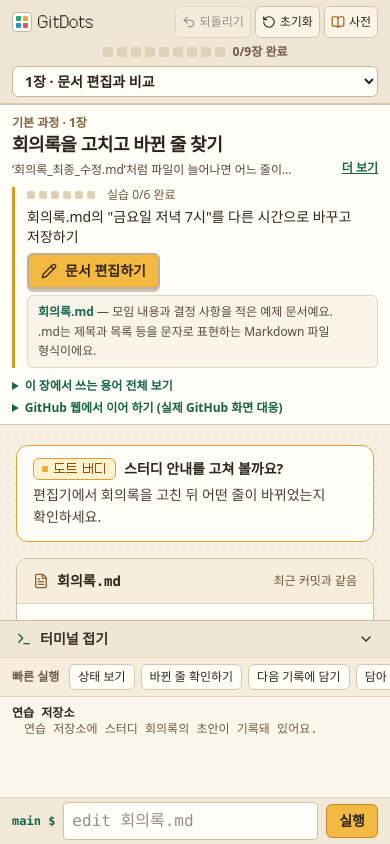
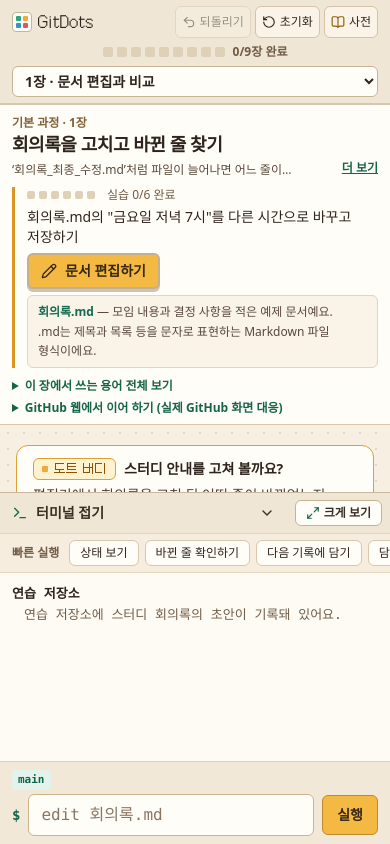
Before and after one commit to flybywind2/git-pixel-dots, a React (Vite) app: page /#/chapter/1 in a window 390 px wide. Both pictures are taken after a click on the button "직접 입력해 보기". Built offline with nearby package versions, Linux system fonts and the light colour scheme.

Commit message:
Enlarge interactive terminal dock with tall toggle and wider input

```diff
--- a/src/components/TerminalDock.tsx
+++ b/src/components/TerminalDock.tsx
@@ -1,5 +1,5 @@
 import { useEffect, useMemo, useRef, useState, type KeyboardEvent } from 'react';
-import { Check, ChevronDown, ChevronUp, Terminal } from 'lucide-react';
+import { Check, ChevronDown, ChevronUp, Maximize2, Minimize2, Terminal } from 'lucide-react';
 import { STAGE_MAP, getCommandAutocomplete, isPracticeCommand, isStepCompleted } from '../engine';
 import { DOCUMENT_SAVE_LABEL } from '../engine/documentDiff';
 import { usePixelStore } from '../store/usePixelStore';
@@ -23,6 +23,7 @@ export function TerminalDock() {
   const runCommand = usePixelStore((state) => state.runCommand);
   const notice = usePixelStore((state) => state.notice);
   const [open, setOpen] = useState(false);
+  const [tall, setTall] = useState(false);
   const [input, setInput] = useState('');
   const [focused, setFocused] = useState(false);
   const [dismissed, setDismissed] = useState(false);
@@ -117,23 +118,49 @@ export function TerminalDock() {
   }
 
   return (
-    <section aria-label="실습 터미널" data-expanded={open || undefined} className={`terminal-dock relative z-10 flex shrink-0 flex-col border-t border-[#CBB99C] bg-[#FBF6EC] ${open ? 'h-[min(44%,14rem)] lg:h-[min(38%,12rem)]' : ''}`}>
+    <section
+      aria-label="실습 터미널"
+      data-expanded={open || undefined}
+      data-size={open ? (tall ? 'tall' : 'default') : 'closed'}
+      className={`terminal-dock relative z-10 flex shrink-0 flex-col border-t border-[#CBB99C] bg-[#FBF6EC] ${
+        open
+          ? tall
+            ? 'h-[min(72%,40rem)] lg:h-[min(72%,44rem)]'
+            : 'h-[min(46%,22rem)] sm:h-[min(46%,24rem)] lg:h-[min(46%,25rem)]'
+          : ''
+      }`}
+    >
       <div className="flex min-h-0 flex-1 flex-col">
+        <div className={`terminal-header flex shrink-0 items-center bg-[#EFE6D5] ${open ? 'gap-2 pr-2 sm:pr-3' : ''}`}>
           <button
             type="button"
             aria-expanded={open}
             aria-controls="terminal-content"
             onClick={() => setOpen(!open)}
-          className={`flex shrink-0 items-center gap-2 bg-[#EFE6D5] px-4 text-left text-sm font-bold text-[#3A2D24] hover:bg-[#F4EADB] ${open ? 'min-h-9' : 'min-h-11'}`}
+            className={`terminal-toggle flex min-w-0 flex-1 items-center gap-2 px-3 text-left text-sm font-bold text-[#3A2D24] hover:bg-[#F4EADB] focus-visible:outline-2 focus-visible:-outline-offset-2 focus-visible:outline-[#166447] sm:px-4 ${open ? 'min-h-10' : 'min-h-11'}`}
           >
             <Terminal aria-hidden="true" className="h-4 w-4 shrink-0 text-[#126549]" />
-          {open ? '터미널 접기' : '직접 입력해 보기'}
+            <span className="truncate">{open ? '터미널 접기' : '직접 입력해 보기'}</span>
             <span aria-hidden="true" className="hidden text-xs font-normal text-[#715D49] sm:inline">빠른 실행·결과</span>
-          {open ? <ChevronDown aria-hidden="true" className="ml-auto h-4 w-4" /> : <ChevronUp aria-hidden="true" className="ml-auto h-4 w-4" />}
+            {open ? <ChevronDown aria-hidden="true" className="ml-auto h-4 w-4 shrink-0" /> : <ChevronUp aria-hidden="true" className="ml-auto h-4 w-4 shrink-0" />}
           </button>
-        {notice && <p role="status" className="shrink-0 border-b border-[#DDBE8A] bg-[#FFF2D7] px-3 py-1 text-xs font-semibold text-[#73450E]">{notice}</p>}
+          {open && (
+            <button
+              type="button"
+              data-testid="terminal-size-toggle"
+              aria-pressed={tall}
+              title={tall ? '터미널을 기본 크기로 되돌리기' : '터미널 출력 창 크게 보기'}
+              onClick={() => setTall((current) => !current)}
+              className="terminal-size-btn inline-flex shrink-0 items-center gap-1 rounded-md border border-[#C7B394] bg-[#FFFDF8] px-2.5 py-1 text-xs font-semibold text-[#3A2D24] hover:bg-[#FFF3D6] focus-visible:outline-2 focus-visible:outline-offset-1 focus-visible:outline-[#166447]"
+            >
+              {tall ? <Minimize2 aria-hidden="true" className="h-3.5 w-3.5 shrink-0 text-[#126549]" /> : <Maximize2 aria-hidden="true" className="h-3.5 w-3.5 shrink-0 text-[#126549]" />}
+              <span>{tall ? '기본 크기' : '크게 보기'}</span>
+            </button>
+          )}
+        </div>
+        {notice && <p role="status" className="shrink-0 border-b border-[#DDBE8A] bg-[#FFF2D7] px-3 py-1 text-xs font-semibold text-[#73450E] sm:px-4">{notice}</p>}
         <div id="terminal-content" hidden={!open} className={open ? 'flex min-h-0 flex-1 flex-col' : undefined}>
-          <div role="group" aria-label="빠른 실행" className="terminal-quick-actions flex shrink-0 flex-nowrap items-center gap-1.5 overflow-x-auto overscroll-x-contain border-y border-[#E3D5BE] bg-[#F6EDDE] px-3 py-1.5">
+          <div role="group" aria-label="빠른 실행" className="terminal-quick-actions flex shrink-0 flex-nowrap items-center gap-1.5 overflow-x-auto overscroll-x-contain border-y border-[#E3D5BE] bg-[#F6EDDE] px-3 py-1.5 sm:px-4">
             <span className="mr-1 shrink-0 text-xs font-semibold text-[#715D49]">빠른 실행</span>
             {scenario.chips.map((chip) => {
               const step = chip.stepIndex === undefined ? undefined : scenario.steps[chip.stepIndex];
@@ -146,7 +173,7 @@ export function TerminalDock() {
                   type="button"
                   onClick={() => { runCommand(chip.command); setDismissed(true); }}
                   title={chip.command}
-                  className={`inline-flex shrink-0 items-center gap-1 whitespace-nowrap rounded-md border px-2 py-1 text-left text-xs ${recommended ? 'border-[#BF8B29] bg-[#FFE7A8] font-bold' : 'border-[#D7C7AE] bg-[#FFFDF8]'}`}
+                  className={`inline-flex shrink-0 items-center gap-1 whitespace-nowrap rounded-md border px-2.5 py-1 text-left text-xs ${recommended ? 'border-[#BF8B29] bg-[#FFE7A8] font-bold' : 'border-[#D7C7AE] bg-[#FFFDF8]'}`}
                 >
                   {done && <Check aria-hidden="true" className="h-3 w-3 shrink-0 text-[#147A5B]" />}
                   {chip.label}
@@ -159,8 +186,14 @@ export function TerminalDock() {
               );
             })}
           </div>
-          <div ref={log} role="log" aria-label="명령 실행 결과" aria-live="polite" tabIndex={0}
-            className="font-mono-code min-h-0 flex-1 space-y-2 overflow-y-auto px-3 py-2 text-xs">
+          <div
+            ref={log}
+            role="log"
+            aria-label="명령 실행 결과"
+            aria-live="polite"
+            tabIndex={0}
+            className="terminal-log font-mono-code min-h-0 flex-1 space-y-2.5 overflow-y-auto bg-[#FFFDF8]/70 px-3 py-2.5 text-[13px] leading-relaxed focus-visible:outline-2 focus-visible:-outline-offset-2 focus-visible:outline-[#166447] sm:px-4 sm:py-3 sm:text-sm sm:leading-6"
+          >
             {sim.terminal.map((entry) => (
               <div key={entry.id}>
                 <p className="break-words font-semibold">
@@ -173,22 +206,43 @@ export function TerminalDock() {
               </div>
             ))}
           </div>
-          <form onSubmit={(event) => { event.preventDefault(); submit(); }} className="relative flex min-h-10 shrink-0 items-center gap-2 border-t border-[#E0D1B8] bg-[#F1E8D8] px-3 py-1">
+          <form
+            onSubmit={(event) => { event.preventDefault(); submit(); }}
+            className="terminal-form relative shrink-0 border-t border-[#DFCEB3] bg-[#F1E8D8] px-3 py-2 sm:px-4 sm:py-2.5"
+          >
             {showOptions && (
-              <ul id="terminal-options" role="listbox" aria-label="자동완성 후보"
-                className="absolute inset-x-3 bottom-full mb-1 max-h-42 overflow-y-auto rounded-md border border-[#CBB99C] bg-[#FFFDF8] shadow-lg">
+              <ul
+                id="terminal-options"
+                role="listbox"
+                aria-label="자동완성 후보"
+                className="terminal-options absolute inset-x-3 bottom-full mb-1.5 max-h-[min(14rem,42vh)] overflow-y-auto rounded-lg border border-[#CBB99C] bg-[#FFFDF8] shadow-lg sm:inset-x-4"
+              >
                 {options.map(({ cmd, hint }, index) => (
-                  <li key={cmd} id={`terminal-option-${index}`} role="option" aria-selected={index === active}
+                  <li
+                    key={cmd}
+                    id={`terminal-option-${index}`}
+                    role="option"
+                    aria-selected={index === active}
                     onMouseDown={(event) => event.preventDefault()}
                     onClick={() => { setInput(cmd); setCycle(null); setDismissed(true); prompt.current?.focus(); }}
-                    className={`cursor-pointer border-b border-[#ECE1CF] px-3 py-2 text-xs hover:bg-[#FFF3D1] ${index === active ? 'bg-[#FFE7A8]' : ''}`}>
-                    <code className="font-mono-code font-semibold [overflow-wrap:anywhere]">{cmd}</code>
-                    <span className="ml-2 text-[#715D49]">{hint}</span>
+                    className={`cursor-pointer border-b border-[#ECE1CF] px-3 py-2 text-xs last:border-b-0 hover:bg-[#FFF3D1] sm:px-3.5 sm:py-2.5 sm:text-[13px] ${index === active ? 'bg-[#FFE7A8]' : ''}`}
+                  >
+                    <code className="font-mono-code font-semibold text-[#2F241D] [overflow-wrap:anywhere]">{cmd}</code>
+                    <span className="ml-2 text-[#6B5743]">{hint}</span>
                   </li>
                 ))}
               </ul>
             )}
-            <span aria-hidden="true" title={promptTitle} className="font-mono-code max-w-[25%] truncate text-xs font-bold text-[#126549]">{promptLabel} $</span>
+            <div aria-hidden="true" title={promptTitle} className="terminal-prompt-meta mb-1 flex items-center gap-1.5 text-[11px] font-semibold text-[#126549] sm:hidden">
+              <span className="font-mono-code min-w-0 truncate rounded bg-[#E4F2EC] px-1.5 py-0.5 text-[#126549]">{promptLabel}</span>
+            </div>
+            <div className="flex items-center gap-2 sm:gap-2.5">
+              <span aria-hidden="true" title={promptTitle} className="terminal-prompt-inline font-mono-code hidden max-w-[11rem] shrink-0 truncate text-sm font-bold text-[#126549] sm:inline lg:max-w-[14rem]">
+                {promptLabel} $
+              </span>
+              <span aria-hidden="true" title={promptTitle} className="font-mono-code shrink-0 text-sm font-bold text-[#126549] sm:hidden">
+                $
+              </span>
               <input
                 ref={prompt}
                 data-testid="terminal-input"
@@ -214,10 +268,16 @@ export function TerminalDock() {
                 autoCapitalize="off"
                 spellCheck={false}
                 placeholder={next?.command ?? '명령어를 입력하세요'}
-              className="font-mono-code min-w-0 flex-1 rounded border border-[#D4C0A1] bg-[#FFFDF8] px-2 py-1.5 text-base text-[#2F241D] focus-visible:outline-2 focus-visible:outline-offset-1 focus-visible:outline-[#166447] sm:text-sm"
+                className="terminal-input font-mono-code min-h-10 min-w-0 flex-1 rounded-md border border-[#CBB38E] bg-[#FFFDF8] px-3 py-2 text-base text-[#2F241D] placeholder:text-[#8A7560] focus-visible:outline-2 focus-visible:outline-offset-1 focus-visible:outline-[#166447] sm:min-h-11 sm:px-3.5 sm:text-[15px]"
               />
               <span id="terminal-keys" className="sr-only">Tab으로 추천 명령을 순환하고 Esc로 목록을 닫아요.</span>
-            <button type="submit" className="shrink-0 rounded-md border border-[#BF8B29] bg-[#F4B942] px-3 py-1.5 text-sm font-bold">실행</button>
+              <button
+                type="submit"
+                className="terminal-submit min-h-10 shrink-0 rounded-md border border-[#BF8B29] bg-[#F4B942] px-3.5 py-2 text-sm font-bold text-[#362711] hover:bg-[#F7C55D] focus-visible:outline-2 focus-visible:outline-offset-1 focus-visible:outline-[#166447] sm:min-h-11 sm:px-4"
+              >
+                실행
+              </button>
+            </div>
           </form>
         </div>
       </div>
```
Also changed, not shown: scripts/verify-render.mjs (+81 -0 lines), src/index.css (+29 -0 lines). Lines whose indentation alone changed are shown as unchanged.
